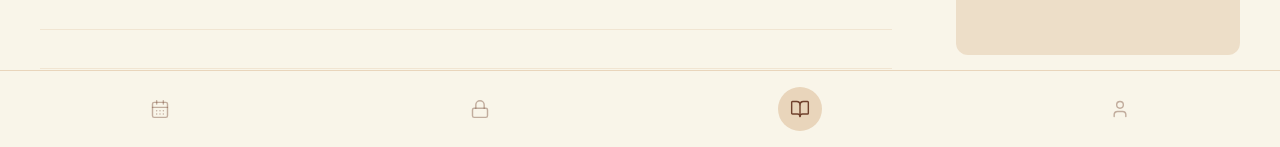
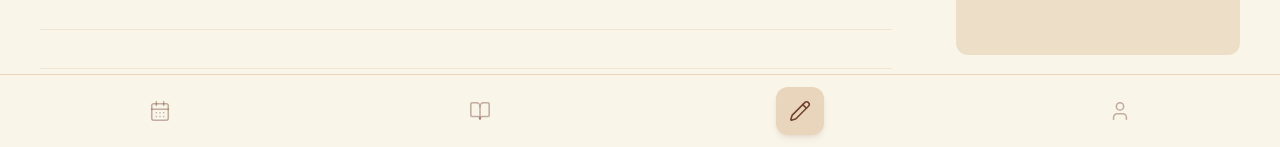
Before and after one commit to michelesannti/no-secreto, a Next.js app: page /diario in a window 1280 px wide. Shown: the part 653-800 px from the top of the page. Built offline with nearby package versions, Linux system fonts and the light colour scheme.

Commit message:
nav update - bookopen secreto + shadow active

```diff
--- a/app/(app)/layout.tsx
+++ b/app/(app)/layout.tsx
@@ -2,7 +2,7 @@
 
 import Link from "next/link";
 import { usePathname } from "next/navigation";
-import { CalendarDays, Lock, BookOpen, User } from "lucide-react";
+import { CalendarDays, BookOpen, Pencil, User } from "lucide-react";
 
 export default function AppLayout({
   children,
@@ -24,19 +24,19 @@ export default function AppLayout({
       <Link href={href} className="flex flex-col items-center">
         <div
           className={`
-            w-11 h-11
+            w-12 h-12
             flex items-center justify-center
-            rounded-full
-            transition
+            rounded-xl
+            transition-all duration-300
             ${
               active
-                ? "bg-[#e9d5bb]"
+                ? "bg-[#e9d5bb] shadow-md shadow-[#70412d]/10"
                 : ""
             }
           `}
         >
           <Icon
-            size={20}
+            size={22}
             strokeWidth={1.7}
             className={
               active
@@ -54,10 +54,10 @@ export default function AppLayout({
 
       {children}
 
-      <nav className="fixed bottom-0 left-0 right-0 bg-[#f9f5e9] border-t border-[#e9d5bb] py-4 flex justify-around">
+      <nav className="fixed bottom-0 left-0 right-0 bg-[#f9f5e9] border-t border-[#e9d5bb] py-3 flex justify-around">
         <NavItem href="/hoje" Icon={CalendarDays} />
-        <NavItem href="/secreto" Icon={Lock} />
-        <NavItem href="/diario" Icon={BookOpen} />
+        <NavItem href="/secreto" Icon={BookOpen} />
+        <NavItem href="/diario" Icon={Pencil} />
         <NavItem href="/perfil" Icon={User} />
       </nav>
     </div>
```
